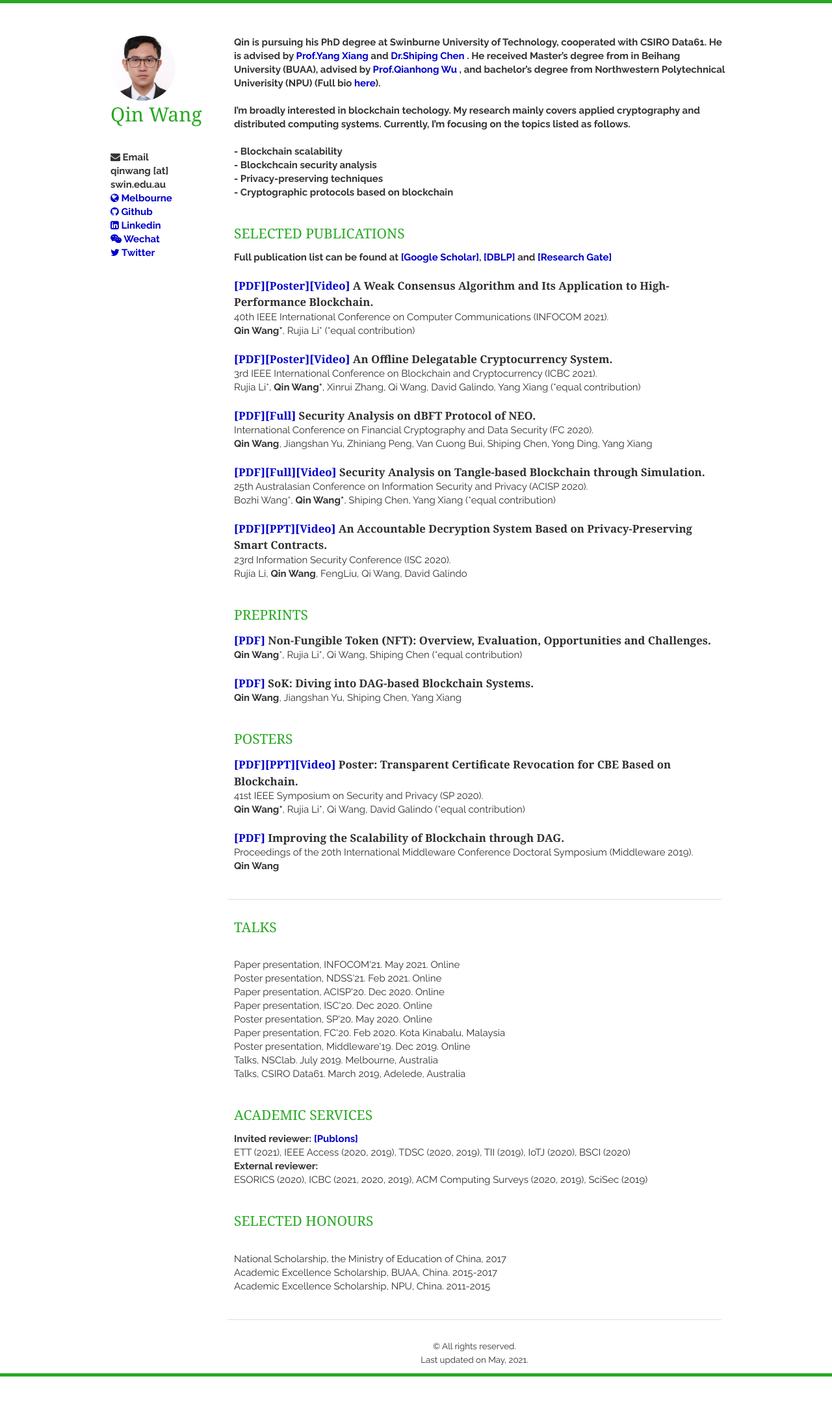
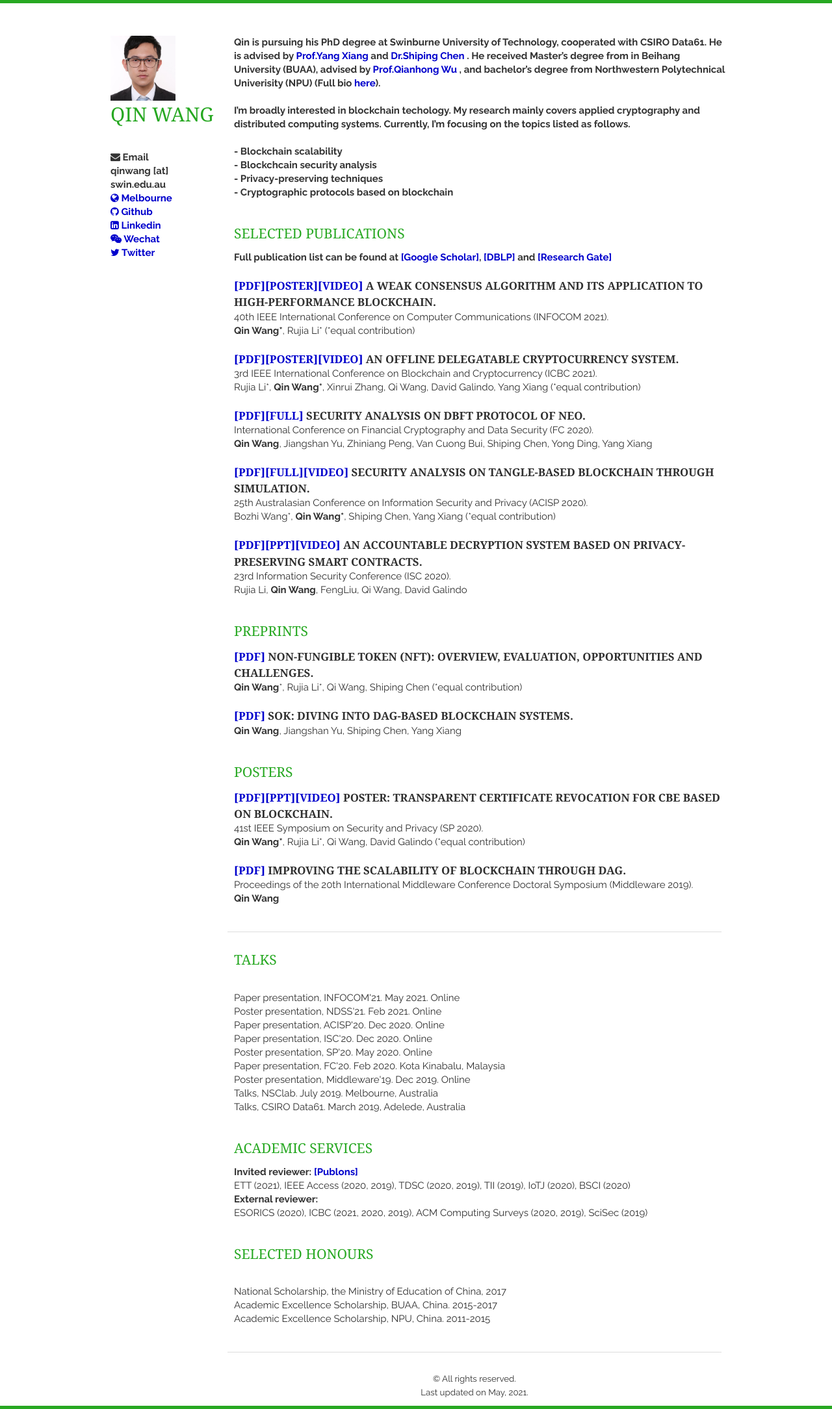
Before and after one commit to AaronWang-git/qinwang-git.github.io, a Jekyll site: the page built from index.html, in a window 1280 px wide. Shown: the whole page at 65% size. Built offline with Jekyll 4.4.1, drawn with Linux system fonts in a browser that asks for light colours; nearby versions of some CDN libraries; the list of posts is cut into pages by our own code; before the commit the page ends 2119 px from its top, so only the background shows below that.

Commit message:
Update layout.css

```diff
--- a/static/css/layout.css
+++ b/static/css/layout.css
@@ -33,10 +33,6 @@
 .me {
     width: 100px;
     height: 100px;
-    border-radius: 50px;
-    -webkit-border-radius: 50px;
-    -moz-border-radius: 50px;
-    -margin-bottom: 20px;
 }
 
 header > h1, section > h1 {
@@ -47,6 +43,7 @@
     line-height: 100%;
     font-size: 200%;
     margin-bottom: 20px;
+    text-transform: uppercase;
 }
 
 .container > header p, .container > header address {
```
